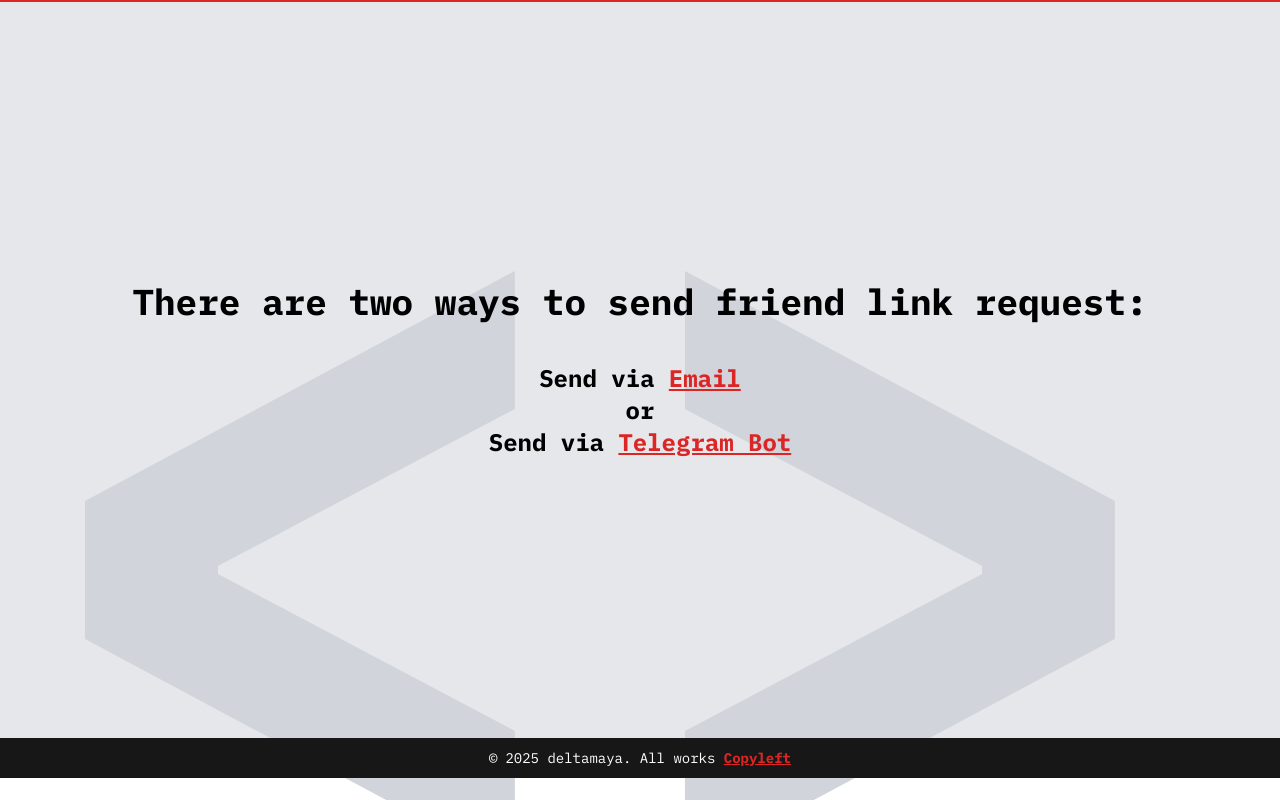
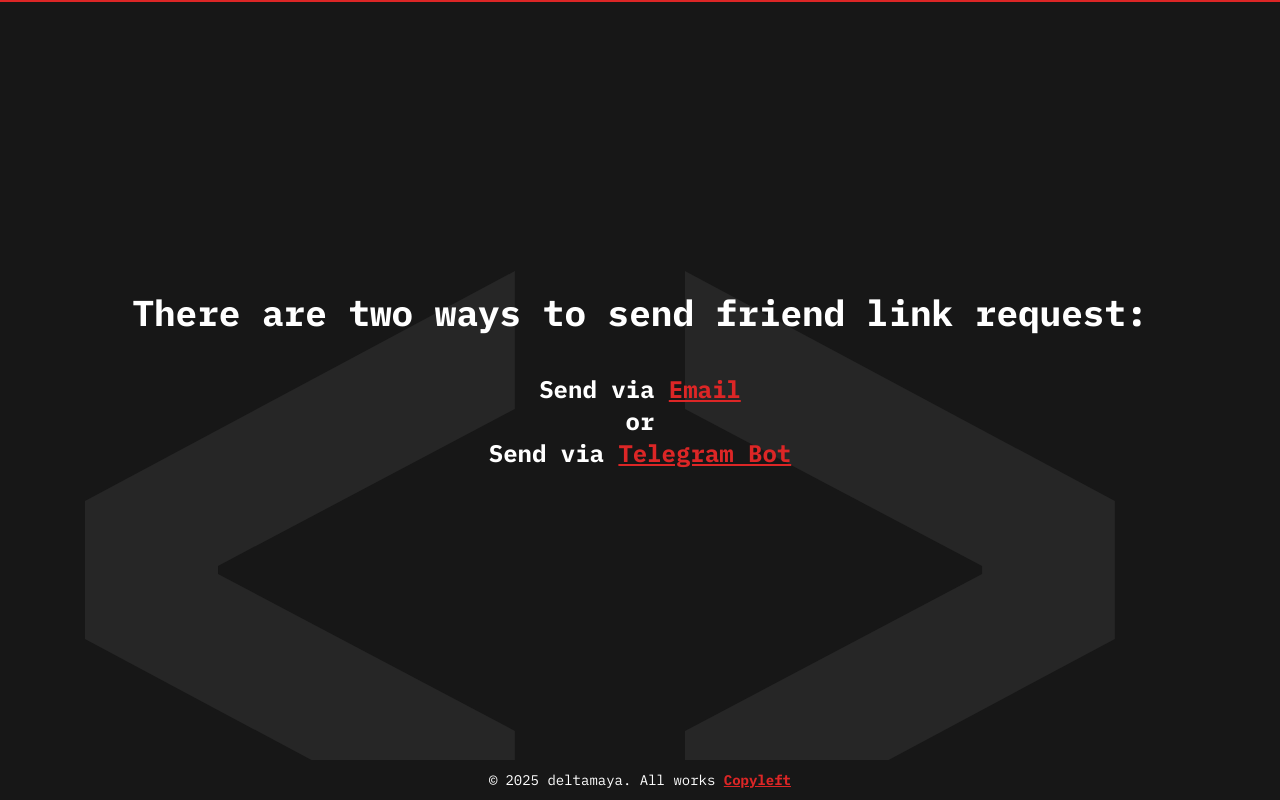
Before and after one commit to deltamaya/delm.dev, a SvelteKit app: page /exchange in a window 1280 px wide. Built offline with nearby package versions, Linux system fonts and the light colour scheme.

Commit message:
fix exchange page color

```diff
--- a/src/routes/+page.svelte
+++ b/src/routes/+page.svelte
@@ -67,7 +67,7 @@
     <div class="h-[1px] bg-neutral-600 w-4/5 self-center"></div>
     <div class="flex flex-col  font-bold lg:text-4xl md:text-3xl text-2xl lg:py-16 md:py-8 py-4 lg:px-48 md:px-32 px-8 space-y-5 items-center"
     >
-        <div class="lg:text-6xl md:text-4xl text-3xl font-extrabold px-5 w-full max-w-[1440px]">
+        <div class="lg:text-5xl md:text-4xl text-3xl font-extrabold px-5 w-full max-w-[1440px]">
             .blogs
         </div>
         <div class="font-normal text-xl">
@@ -80,7 +80,7 @@
 
     <div class="h-[1px] bg-neutral-600 w-4/5 self-center"></div>
     <div class="flex flex-col  font-bold lg:text-4xl md:text-3xl text-2xl lg:py-16 md:py-8 py-4 lg:px-48 md:px-32 px-8 space-y-5 items-center">
-        <div class="lg:text-6xl md:text-4xl text-3xl font-extrabold px-5 w-full max-w-[1440px]">
+        <div class="lg:text-5xl md:text-4xl text-3xl font-extrabold px-5 w-full max-w-[1440px]">
             .projects
         </div>
         <div class="font-normal text-xl">
@@ -93,7 +93,7 @@
 
     <div class="h-[1px] bg-neutral-600 w-4/5 self-center"></div>
     <div class="flex flex-col  font-bold lg:text-4xl md:text-3xl text-2xl lg:py-16 md:py-8 py-4 lg:px-48 md:px-32 px-8 space-y-5 items-center">
-        <div class="lg:text-6xl md:text-4xl text-3xl font-extrabold px-5 w-full max-w-[1440px]">
+        <div class="lg:text-5xl md:text-4xl text-3xl font-extrabold px-5 w-full max-w-[1440px]">
             .links
         </div>
         <div class="font-normal text-xl">
--- a/src/routes/exchange/+page.svelte
+++ b/src/routes/exchange/+page.svelte
@@ -3,8 +3,8 @@
 
 </script>
 
-<div class="min-h-[calc(100vh-4rem)] flex justify-evenly items-center self-center text-center gap-10
-bg-gray-200 font-bold
+<div class="min-h-[calc(100vh-42px)] flex justify-evenly items-center self-center text-center gap-10 bg-neutral-900
+text-white font-bold
     -z-10
 ">
     <div class="flex flex-col text-2xl z-10">
@@ -35,7 +35,7 @@ bg-gray-200 font-bold
 
 <div style="font-size: 1000px"
              in:fly={{ y: 100, duration: 400 }}
-        class="text-9xl pointer-events-none select-none z-0 fixed object-cover font-bold text-gray-300 top-0 left-0"
+        class="text-9xl pointer-events-none select-none z-0 fixed object-cover font-bold text-neutral-800 top-0 left-0"
 >
      &lt;&gt;
 </div>
```
